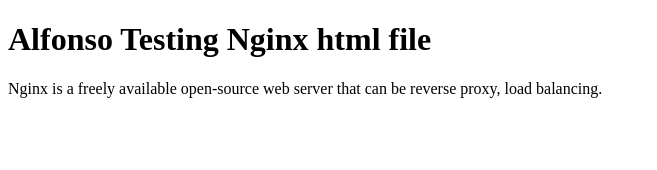
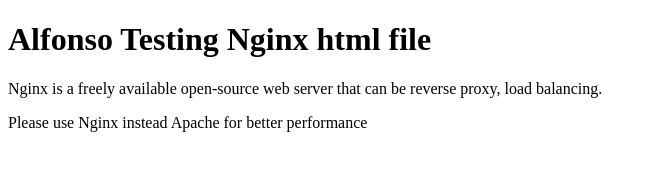
Before and after one commit to AlfonsoValdesDagknows/dg-docker-test, a plain HTML site: page index.html in a window 1280 px wide. Shown: the whole page, without its empty margins (0-657 px from the left). Drawn offline with Linux system fonts and the light colour scheme.

Commit message:
Add additional text line

```diff
--- a/index.html
+++ b/index.html
@@ -14,6 +14,8 @@
 
 <p>Nginx is a freely available open-source web server that can be reverse proxy, load balancing.</p>
 
+<p>Please use Nginx instead Apache for better performance</p>
+
 </body>
 
 </html>
```
